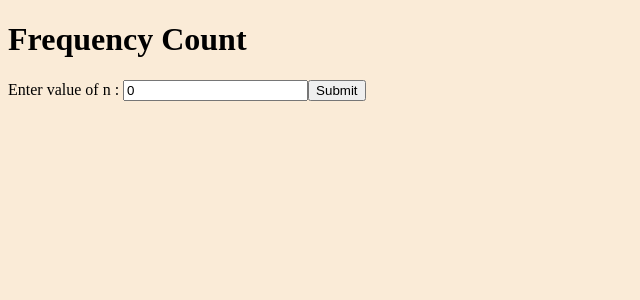
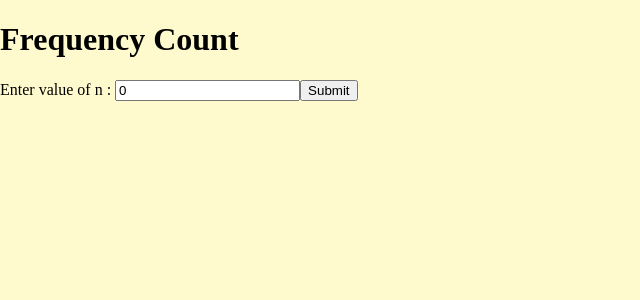
Before and after one commit to akshay-damodaran/frequencycount, a React app: page / in a window 1280 px wide. Shown: the top 300 px of the page, without its empty margins (0-640 px from the left). Built offline with nearby package versions, Linux system fonts and the light colour scheme.

Commit message:
Added css reset and basic styling for table

```diff
--- a/src/app/index.css
+++ b/src/app/index.css
@@ -1,5 +1,33 @@
+html, body {
+	margin: 0;
+	padding: 0;
+	border: 0;
+}
+/* HTML5 display-role reset for older browsers */
+
+ol, ul {
+	list-style: none;
+}
+
+table {
+	border-collapse: collapse;
+	border-spacing: 0;
+}
+
 body {
   /* background: url('../public/images/bg1.jpg'); */
   /* background-: url('/src/public/images/bg.jpg'); */
-  background-color: antiquewhite;
+  background-color: lemonchiffon;
 }
+
+table,thead,tbody,tfoot,tr, td,th{
+  text-align: center;
+  margin: auto;
+  border: 1px solid #000;
+  padding: 0.5rem;
+  /* width: 50%; */
+}
+
+table {
+	margin: 2% auto;
+}
```
